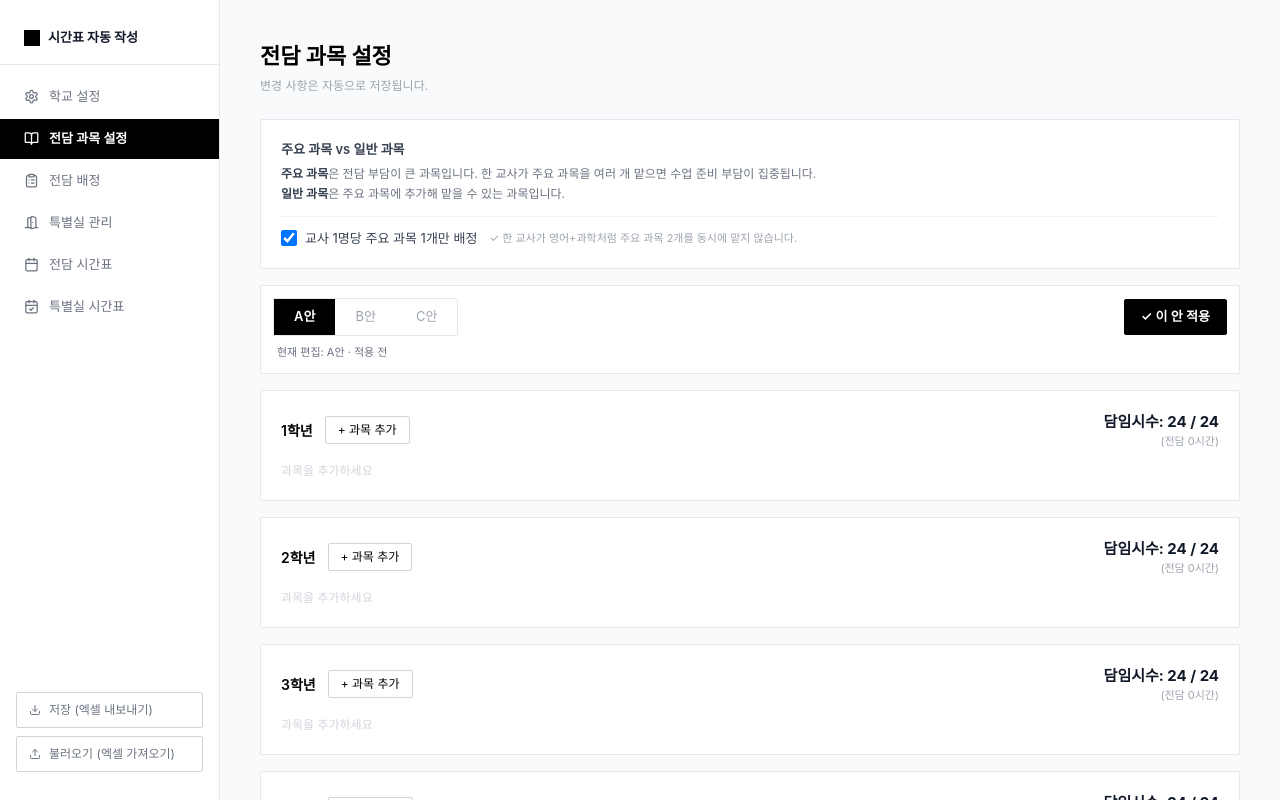
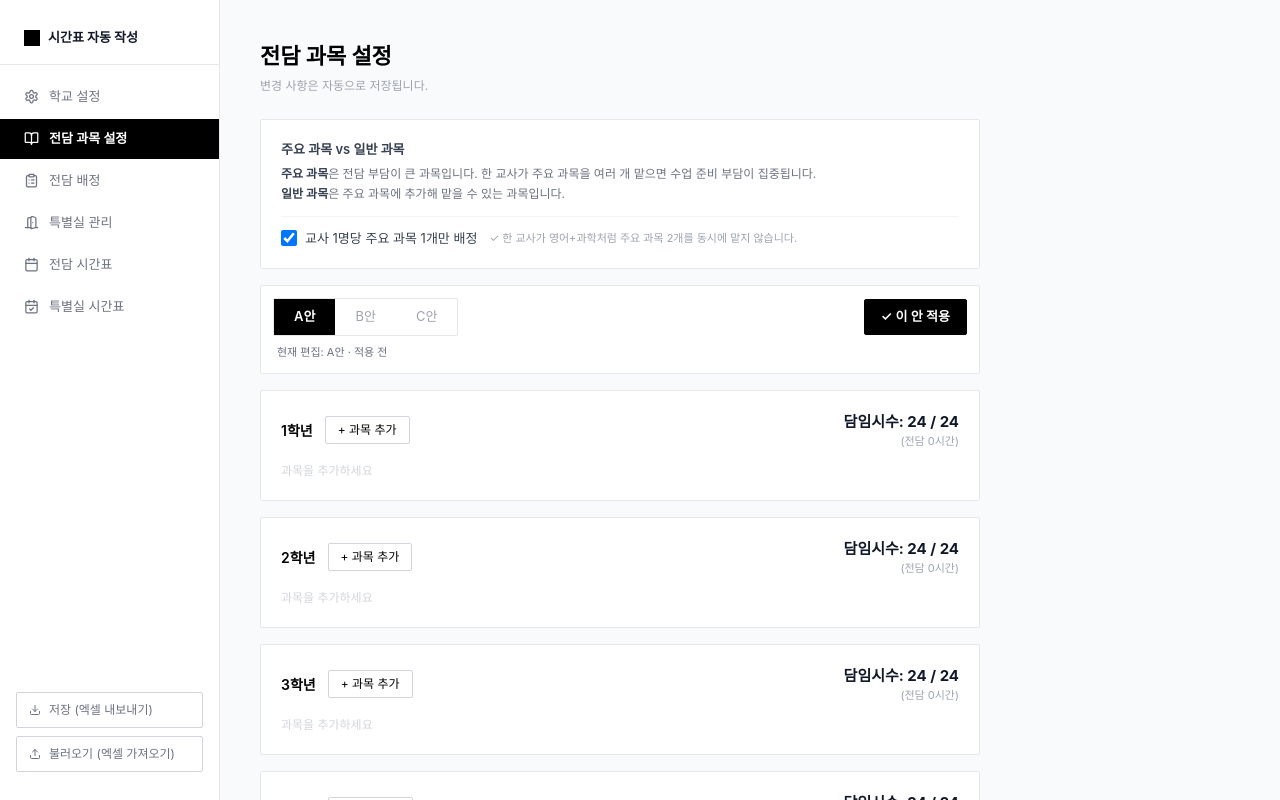
Before and after one commit to Hong510415/timetable, a React (Vite) app: page /subjects in a window 1280 px wide. Built offline with nearby package versions, Linux system fonts and the light colour scheme.

Commit message:
style: tighten subject card width and subject name input

```diff
--- a/src/pages/SubjectSetup.jsx
+++ b/src/pages/SubjectSetup.jsx
@@ -79,7 +79,7 @@ export default function SubjectSetup() {
       </div>
 
       <div className="flex flex-col gap-4">
-        <div className="bg-white border border-gray-200 rounded-sm p-5 flex flex-col gap-3">
+        <div className="max-w-[720px] bg-white border border-gray-200 rounded-sm p-5 flex flex-col gap-3">
           <div>
             <p className="text-[13px] font-semibold text-gray-700 mb-1">주요 과목 vs 일반 과목</p>
             <p className="text-[12px] text-gray-500 leading-5">
@@ -109,7 +109,7 @@ export default function SubjectSetup() {
           </div>
         </div>
 
-        <div className="bg-white border border-gray-200 rounded-sm p-3 flex flex-col gap-2">
+        <div className="max-w-[720px] bg-white border border-gray-200 rounded-sm p-3 flex flex-col gap-2">
           <div className="flex items-center justify-between">
             <div className="flex border border-gray-200 bg-white rounded-sm w-fit">
               {plans.map(p => (
@@ -140,7 +140,7 @@ export default function SubjectSetup() {
         </div>
 
         {gradesToShow.map(grade => (
-          <div key={grade} className="bg-white border border-gray-200 rounded-sm p-5">
+          <div key={grade} className="bg-white border border-gray-200 rounded-sm p-5 max-w-[720px]">
             <div className="flex items-center justify-between mb-3">
               <div className="flex items-center gap-3">
                 <span className="text-[14px] font-semibold">{grade}학년</span>
@@ -181,7 +181,7 @@ export default function SubjectSetup() {
                       placeholder="과목명 (예: 영어)"
                       value={s.name}
                       onChange={e => updateSubject(s.id, 'name', e.target.value)}
-                      className="flex-1 h-9 px-3 border border-gray-200 rounded-sm text-[13px] outline-none focus:border-black"
+                      className="w-[240px] h-9 px-3 border border-gray-200 rounded-sm text-[13px] outline-none focus:border-black"
                     />
                     <span className="text-[12px] text-gray-400">주당</span>
                     <input
```
